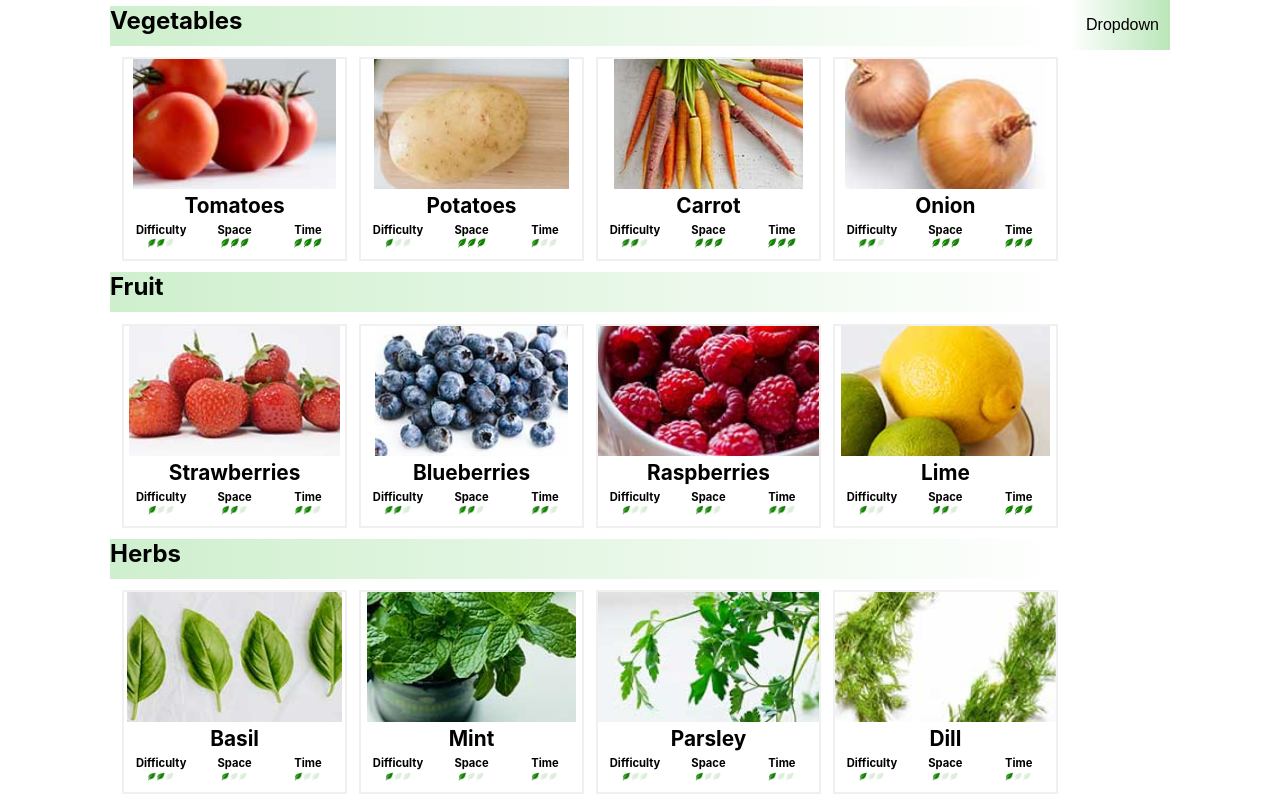
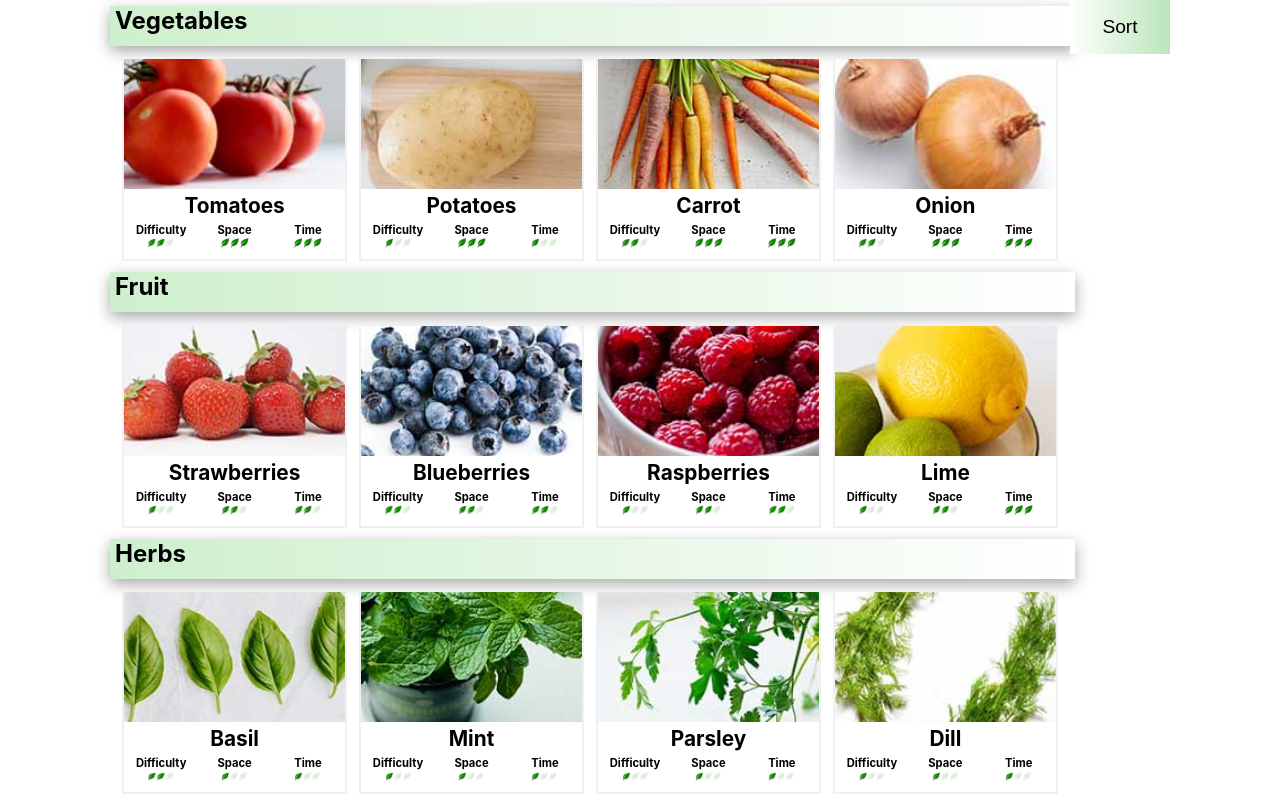
Before and after one commit to SchoolOfCode/w15_collaborative-react-project-fruit-veggie-grow-pro-team-i, a React (Create React App) app in the folder veggie_fruit_growpros/: page / in a window 1280 px wide. Built offline with nearby package versions, Linux system fonts and the light colour scheme.

Commit message:
neatend the cards and added a better ui

```diff
--- a/veggie_fruit_growpros/src/components/BrowsePage/BrowsePage.css
+++ b/veggie_fruit_growpros/src/components/BrowsePage/BrowsePage.css
@@ -11,58 +11,12 @@
   flex-direction: column;
 }
 
-
-.filterDropdown {
-  width: 100px;
-  right: 0%;
-  height: 100%;
-
-}
-.filterDropdown--btn {
-  color: black;
-  padding: 16px;
-  font-size: 16px;
-  border: none;
-  width: 100%;
-  background-color: #ceefcd;
-  background-image: linear-gradient(90deg,#ffffff  0%, #bae6b9 100%);
-
-}
-
-.filterDropdown-content {
-  display: none;
-  position: absolute;
-  min-width: 100px;
-  z-index: 1;
-}
-
-.filterDropdown-content button {
-  color: black;
-  width: 100%;
-  padding: 12px 16px;
-  text-decoration: none;
-  display: block;
-  background-color: #ceefcd;
-  background-image: linear-gradient(90deg,#ffffff  0%, #bae6b9 100%);
-  font-size: 1rem;
-}
-.filterDropdown-content button:hover{
-  background-color: #CEEFCD;
-  font-size: 1.1rem;
-  font-weight: 500;
-}
-
-.filterDropdown:hover .filterDropdown-content {display: block;}
-.filterDropdown:hover .filterDropdown--btn {background-color: #CEEFCD;}
-
-/* above is the SortButton drop down menu */
-
 .CardContainer{
   display: flex;
   justify-content: center;
   height: 100%;
+}
 
-}
 .Cardbox__centreScreen{
   width: 80%;
   height: 100vh;
@@ -78,14 +32,9 @@
   min-width:100% ;
   background-color: #ceefcd;
 background-image: linear-gradient(90deg, #ceefcd 0%, #ffffff 100%);
+padding-left: 5px;
+box-shadow: rgba(0, 0, 0, 0.35) 0px 5px 15px;
 }
-
-
-
-
-
-
-
 
 .Cardbox__centreScreen--allCards{
   width: 23%;
@@ -96,9 +45,15 @@ background-image: linear-gradient(90deg, #ceefcd 0%, #ffffff 100%);
 .Cardbox__centreScreen--allCards:hover{
   box-shadow: rgba(0, 0, 0, 0.35) 0px 5px 15px;
   cursor: pointer;
+
+}
+.Cardbox__centreScreen--allCards:hover .mainImage{
+  width: 99%;
+  height: 64%;
+  border:#1B860B dotted thin ;
 }
 .mainImage{
-  max-width: 100%;
+  width: 100%;
   object-fit: cover;
   height: 65%;
 }
@@ -123,4 +78,58 @@ background-image: linear-gradient(90deg, #ceefcd 0%, #ffffff 100%);
   height: 70%;
 }
 
+
+
 /* above is the card section */
+
+
+
+.filterDropdown {
+  width: 100px;
+  right: 0%;
+  height: 100%;
+
+}
+.filterDropdown--btn {
+  color: black;
+  padding: 16px;
+  font-size: 1.2rem;
+  border: none;
+  width: 100%;
+  background-color: #ceefcd;
+  background-image: linear-gradient(90deg,#ffffff  0%, #bae6b9 100%);
+
+}
+
+.filterDropdown-content {
+  display: none;
+  position: absolute;
+  min-width: 100px;
+  z-index: 1;
+}
+
+.filterDropdown-content button {
+  color: black;
+  height: 84px;
+  width: 100%;
+  padding-top: 12px ;
+  text-decoration: none;
+  display: block;
+  background-color: #ceefcd;
+  background-image: linear-gradient(90deg,#ffffff  0%, #bae6b9 100%);
+  font-size: 1.1rem;
+  border: thick rgb(240, 240, 240) solid;
+  transition:0.7s;
+
+}
+.filterDropdown-content button:hover{
+  background-color: #CEEFCD;
+  background-image: linear-gradient(90deg,#bae6b9  0%,  #ffffff 100%);
+  font-size: 1.3rem;
+  font-weight: 500;
+}
+
+.filterDropdown:hover .filterDropdown-content {display: block;}
+.filterDropdown:hover .filterDropdown--btn {background-color: #CEEFCD;}
+
+/* above is the filter */
--- a/veggie_fruit_growpros/src/components/BrowsePage/BrowsePage.js
+++ b/veggie_fruit_growpros/src/components/BrowsePage/BrowsePage.js
@@ -29,7 +29,7 @@ const BrowsePage = () => {
       </section>
 
         <div className="filterDropdown">{/*<<thats all the dropdown buttons  */}
-          <button className="filterDropdown--btn">Dropdown</button>
+          <button className="filterDropdown--btn">Sort </button>
           <div className="filterDropdown-content">
             <button onClick={()=>setSortCardState("default")}>default</button>
             <button onClick={()=>setSortCardState("difficulty")}>difficulty</button>
```
